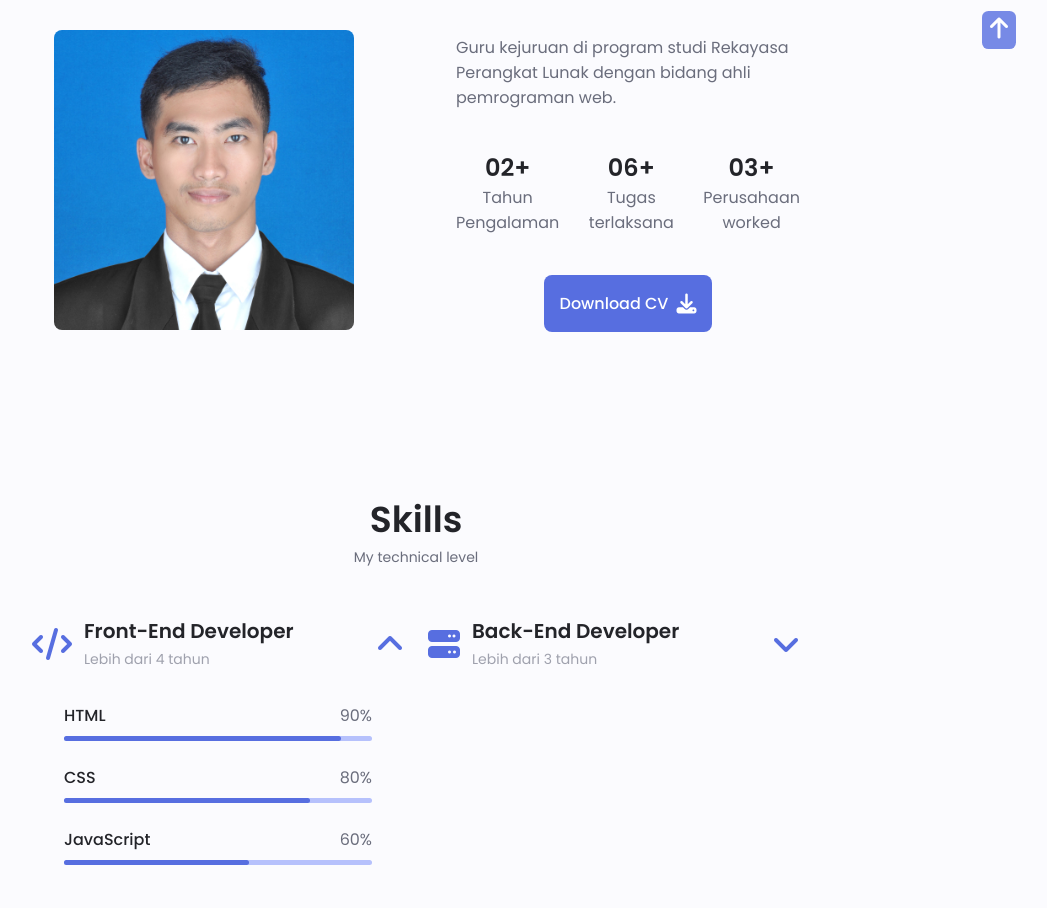
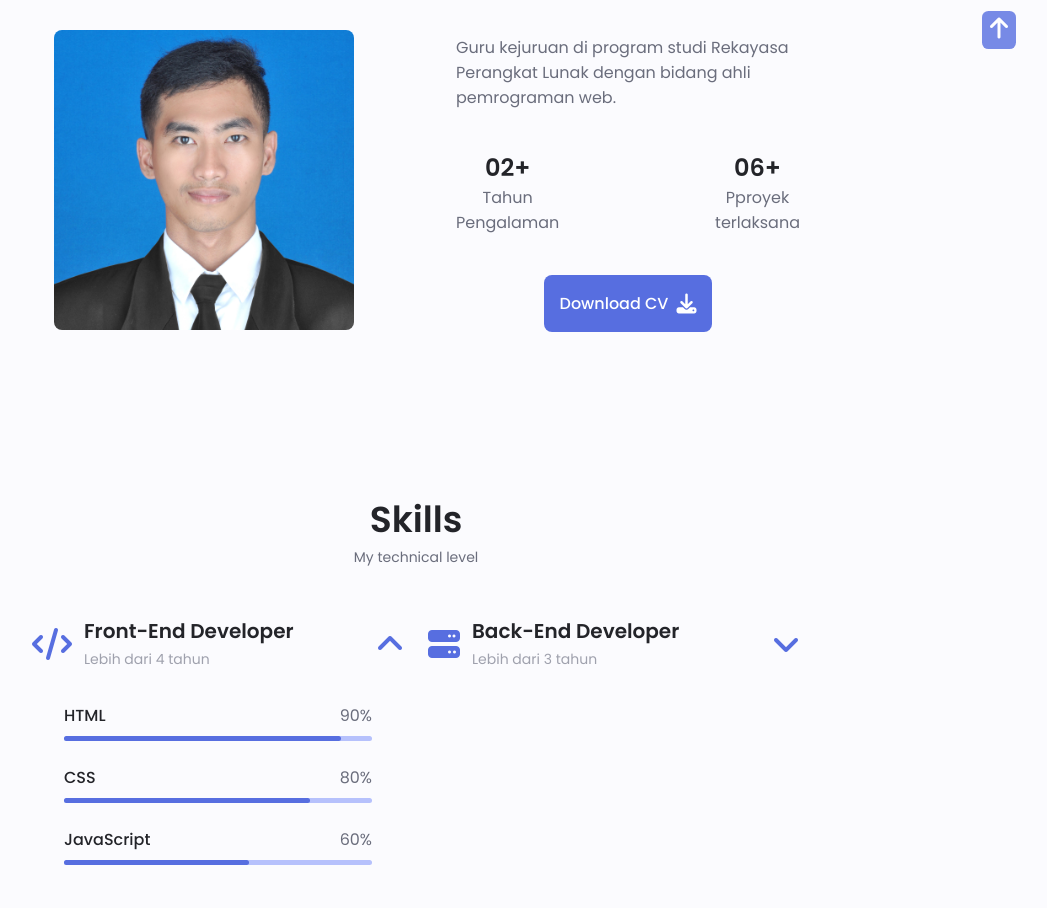
Before and after one commit to harry-awanda/harry-awanda.github.io, a plain HTML site: page index.html in a window 1280 px wide. Shown: the part 911-1819 px from the top of the page, without its empty margins (224-1271 px from the left). Drawn offline with Linux system fonts and the light colour scheme.

Commit message:
Update index.html

```diff
--- a/index.html
+++ b/index.html
@@ -138,11 +138,7 @@
       </div>
       <div>
         <span class="about-container-data-info-title">06+</span>
-        <span class="about-container-data-name">Tugas <br> terlaksana</span>
-      </div>
-      <div>
-        <span class="about-container-data-info-title">03+</span>
-        <span class="about-container-data-name">Perusahaan <br> worked</span>
+        <span class="about-container-data-name">Pproyek <br> terlaksana</span>
       </div>
       </div>
       <div class="about-buttons">
```
